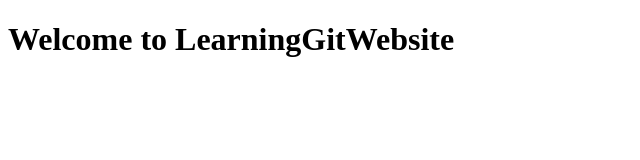
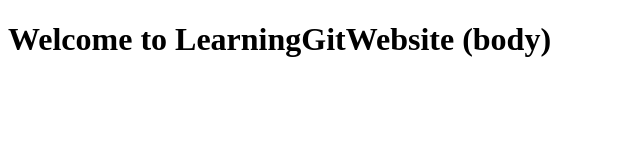
Before and after one commit to oo123code/LearningGitWebsite, a plain HTML site: page index.html in a window 1280 px wide. Shown: the whole page, without its empty margins (0-640 px from the left). Drawn offline with Linux system fonts and the light colour scheme.

Commit message:
Update index.html

```diff
--- a/index.html
+++ b/index.html
@@ -4,6 +4,6 @@
     <title>Welcome to LearningGitWebsite</title>
   </head>
   <h1>
-    Welcome to LearningGitWebsite
+    Welcome to LearningGitWebsite (body)
   </h1>
 </html>
```
